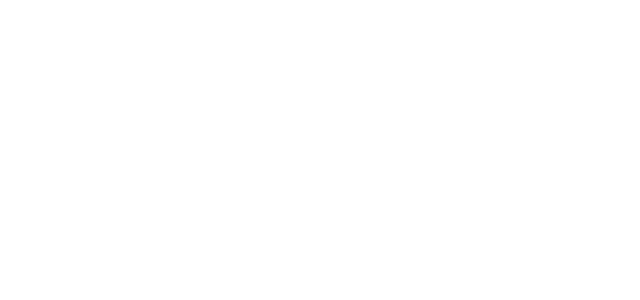
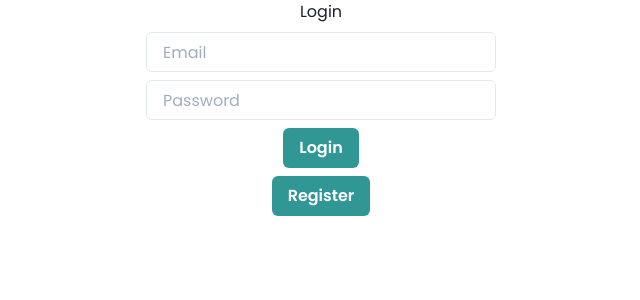
Before and after one commit to ZerLock/Day5, a React (Create React App) app: page /login in a window 1280 px wide. Before the commit this address had no page. Shown: the top 300 px of the page, without its empty margins (319-959 px from the left). Built offline with nearby package versions, Linux system fonts and the light colour scheme.

Commit message:
feat: Login page that log the input values + Add login button redirecting to /login on Home page
Signed-off-by: DUBOSCLARD LÉO <leo.dubosclard@epitech.eu>

```diff
--- a/src/app/Routes.tsx
+++ b/src/app/Routes.tsx
@@ -2,12 +2,14 @@
 
 import HomePage from '../pages/Home';
 import Register from '../pages/Register';
+import Login from '../pages/Login';
 
 const Routes = (): JSX.Element => (
 	<BrowserRouter>
 		<RoutesRouter>
 			<Route path="/" element={<HomePage />} />
 			<Route path="/register" element={<Register />} />
+			<Route path="/login" element={<Login />} />
 		</RoutesRouter>
 	</BrowserRouter>
 );
--- a/src/pages/Home.tsx
+++ b/src/pages/Home.tsx
@@ -12,6 +12,11 @@
 						Register
 					</Button>
 				</Link>
+				<Link as={RouterLink} to="/login">
+					<Button colorScheme="teal" variant="solid">
+						Login
+					</Button>
+				</Link>
 			</VStack>
 		</Center>
 	</>
--- /dev/null
+++ b/src/pages/Login.tsx
@@ -0,0 +1,36 @@
+import { useState } from 'react';
+import { Text, Center, Button, Input, VStack, Link } from '@chakra-ui/react';
+import { Link as RouteLink } from 'react-router-dom';
+
+const Login = (): JSX.Element => {
+	const [email, setEmail] = useState('');
+	const [password, setPassword] = useState('');
+
+	return (
+		<>
+			<Center>
+				<VStack>
+					<Text>Login</Text>
+					<Input placeholder="Email" value={email} onChange={(e) => setEmail(e.target.value)} />
+					<Input placeholder="Password" value={password} onChange={(e) => setPassword(e.target.value)} />
+					<Button
+						colorScheme="teal"
+						variant="solid"
+						onClick={() => {
+							console.log(`email: ${email}\npassword: ${password}`);
+						}}
+					>
+						Login
+					</Button>
+					<Link as={RouteLink} to="/register">
+						<Button colorScheme="teal" variant="solid">
+							Register
+						</Button>
+					</Link>
+				</VStack>
+			</Center>
+		</>
+	);
+};
+
+export default Login;
```
